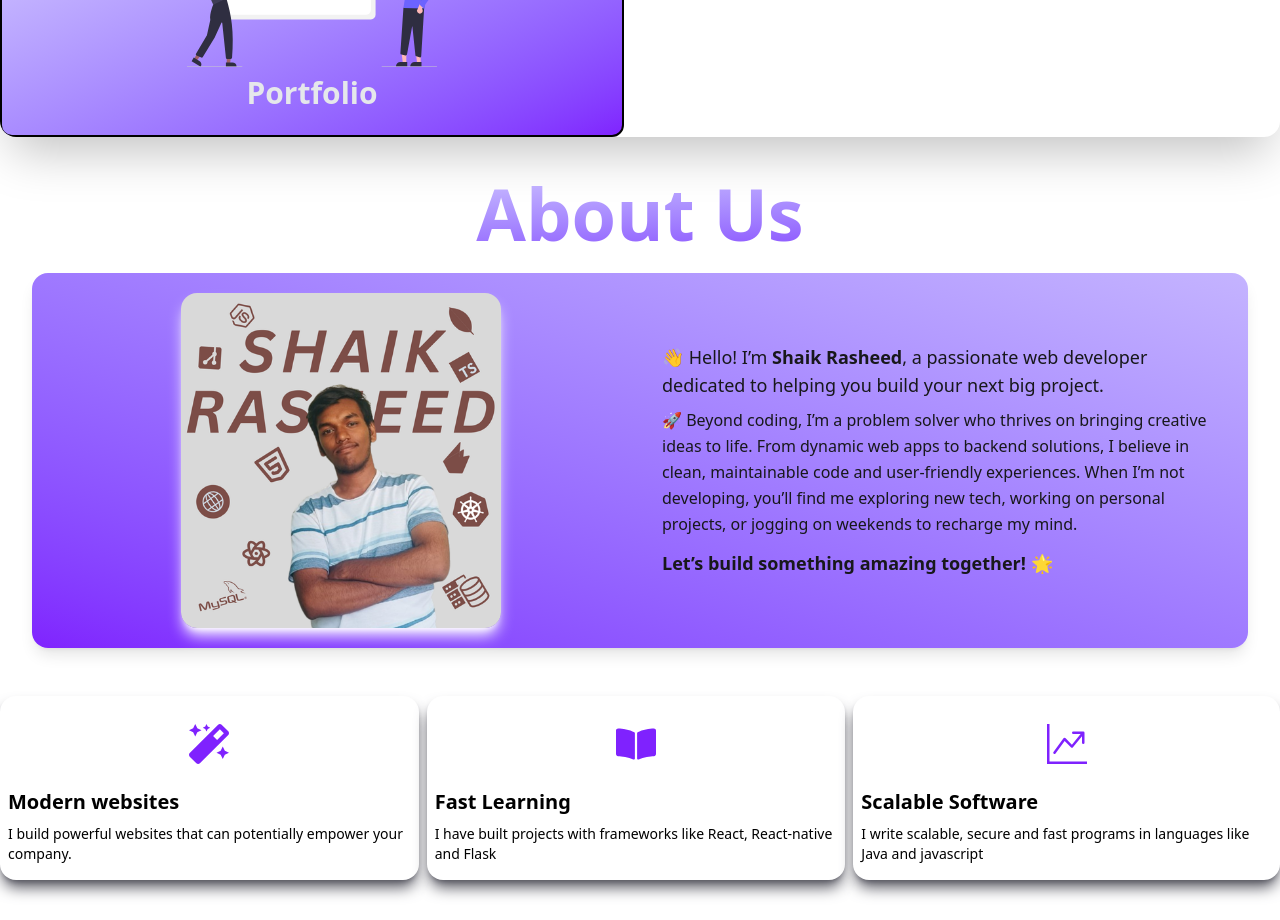
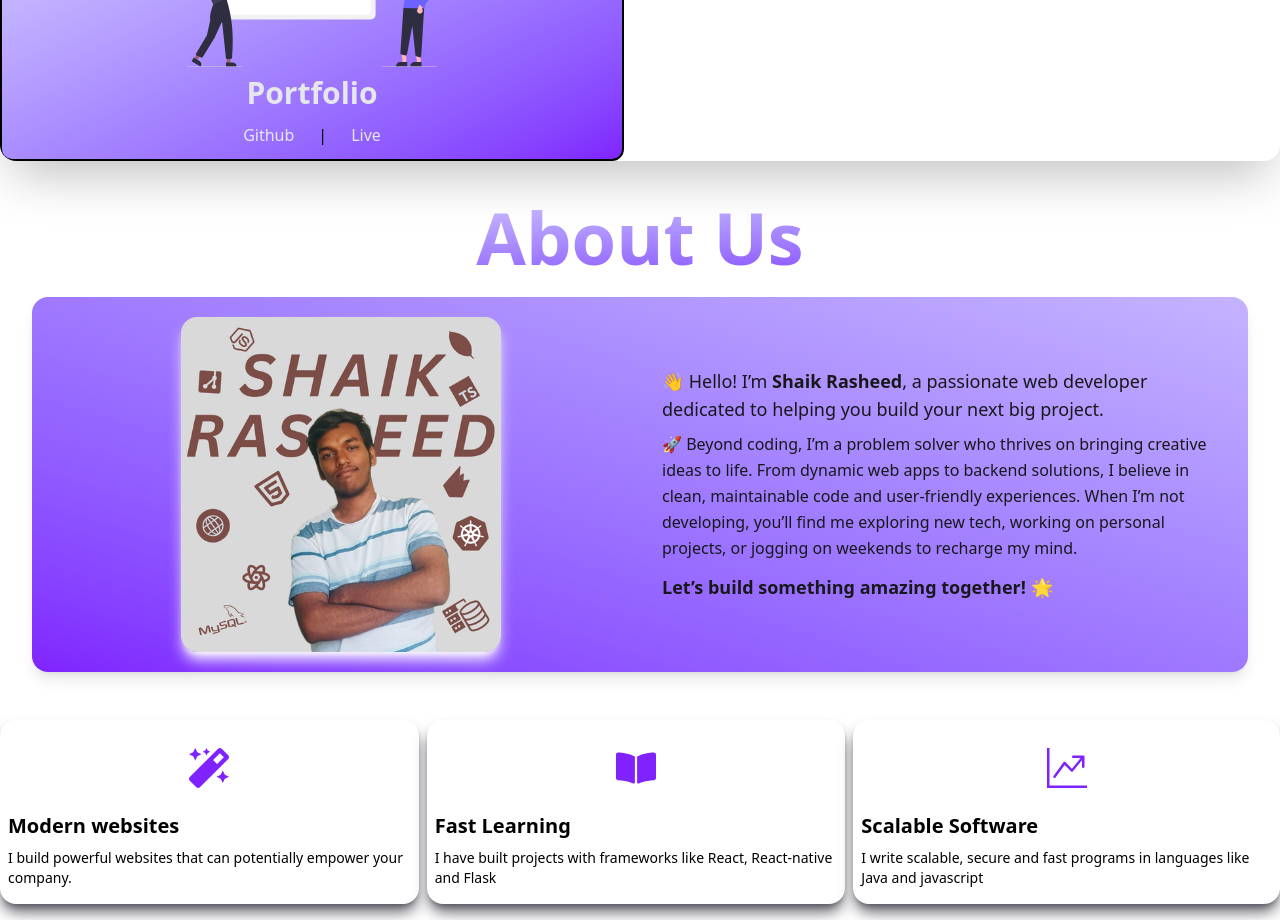
Before and after one commit to shaikrasheed6341/portfolio, a React (Vite) app: page / in a window 1280 px wide. Shown: the part 1860-2780 px from the top of the page. Built offline with nearby package versions, Linux system fonts and the light colour scheme.

Commit message:
projects some change and finally it done

```diff
--- a/src/Componets/Project/Project.tsx
+++ b/src/Componets/Project/Project.tsx
@@ -32,7 +32,8 @@ function Project() {
          <Cardcomponent
           title="Portfolio"
           imgs={[Portfolio]}
-          github=""
+          github="https://github.com/shaikrasheed6341/portfolio"
+          live="#"
          />
 
 
```
